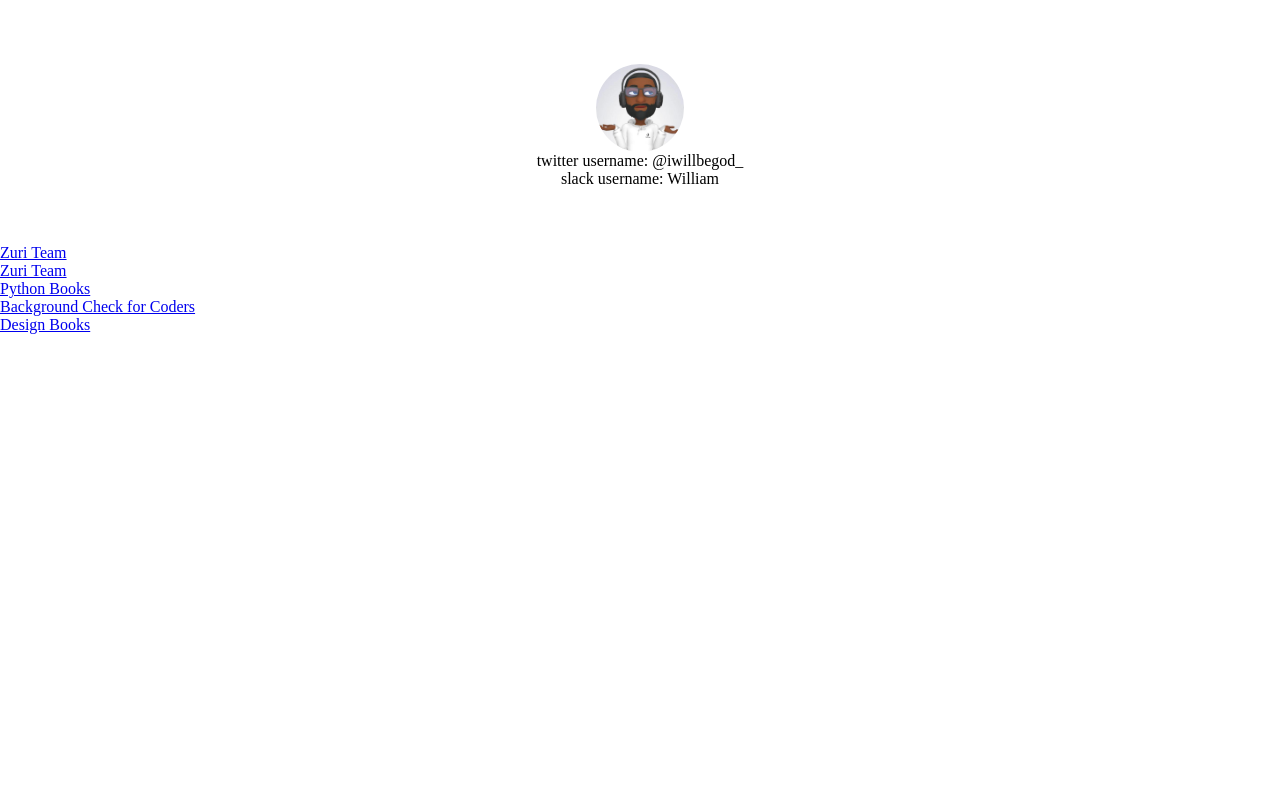
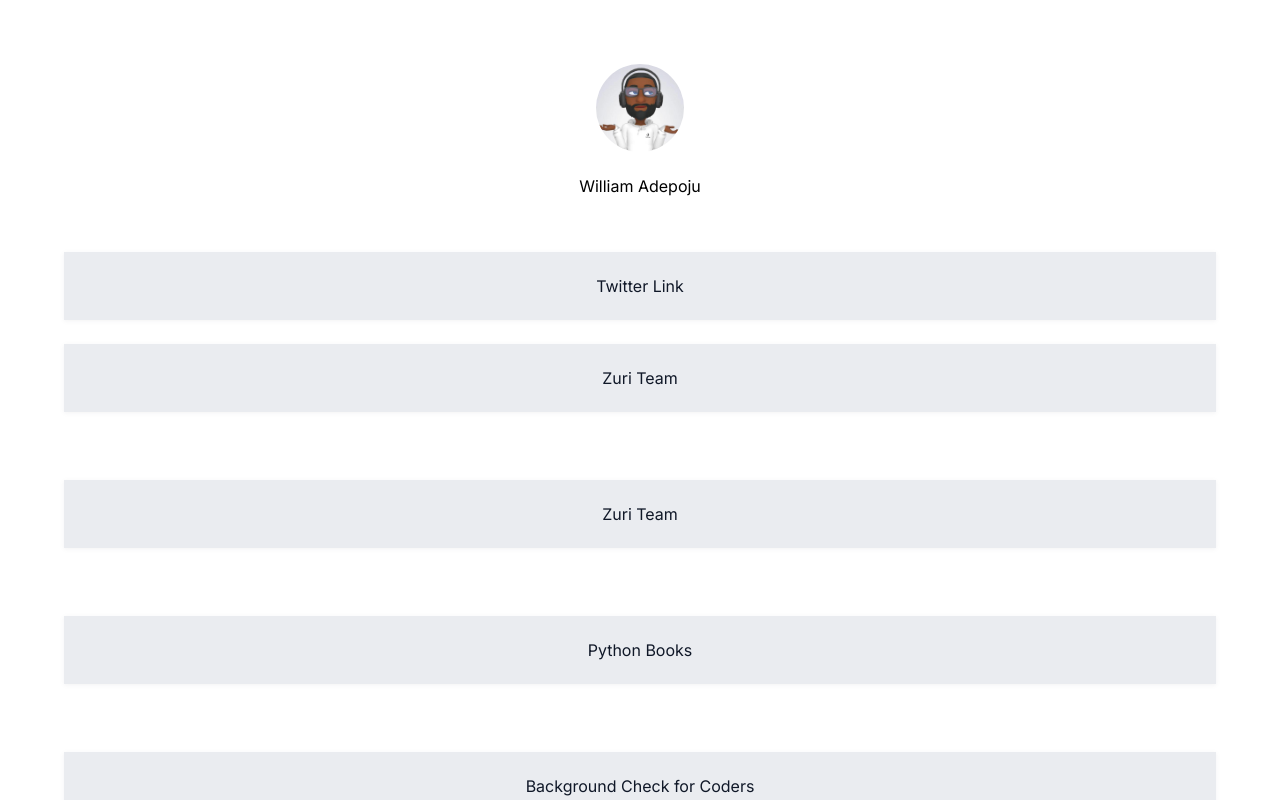
Before and after one commit to Bill-Adepoju/Simple-Links-Tracker, a React (Vite) app in the folder Dashboard task/: page / in a window 1280 px wide. Shown: the top 800 px of the page. Built offline with nearby package versions, Linux system fonts and the light colour scheme.

Commit message:
Add Background Styling to Link Elements in the Links Section

```diff
--- a/Dashboard task/index.html
+++ b/Dashboard task/index.html
@@ -4,6 +4,9 @@
     <meta charset="UTF-8" />
     <link rel="icon" type="image/svg+xml" href="/vite.svg" />
     <meta name="viewport" content="width=device-width, initial-scale=1.0" />
+    <link rel="preconnect" href="https://fonts.googleapis.com">
+    <link rel="preconnect" href="https://fonts.gstatic.com" crossorigin>
+    <link href="https://fonts.googleapis.com/css2?family=Inter:wght@400;500;600;700&display=swap" rel="stylesheet">
     <title>Links</title>
   </head>
   <body>
--- a/Dashboard task/src/components/Links.jsx
+++ b/Dashboard task/src/components/Links.jsx
@@ -1,11 +1,12 @@
 export default function Links(){
     return(
         <div className="links-wrapper">
-            <a href="https://training.zuri.team/" id="btn__zuri">Zuri Team</a> <br />
-            <a href="http://books.zuri.team/" id="books">Zuri Team</a> <br />
-            <a href="https://books.zuri.team/python-for-beginners?ref_id=William" id="book__python">Python Books</a> <br />
-            <a href="https://background.zuri.team/" id="pitch">Background Check for Coders</a>  <br />
-            <a href="https://books.zuri.team/design-rules" id="book__design">Design Books</a> <br />
+            <a href="https://twitter.com/iwillbegod_" className="link-button">Twitter Link</a>
+            <a href="https://training.zuri.team/" id="btn__zuri" className="link-button">Zuri Team</a> <br />
+            <a href="http://books.zuri.team/" id="books" className="link-button">Zuri Team</a> <br />
+            <a href="https://books.zuri.team/python-for-beginners?ref_id=William" id="book__python" className="link-button">Python Books</a> <br />
+            <a href="https://background.zuri.team/" id="pitch" className="link-button">Background Check for Coders</a>  <br />
+            <a href="https://books.zuri.team/design-rules" id="book__design" className="link-button">Design Books</a> <br />
         </div>
     )
 }
--- a/Dashboard task/src/components/Profile.jsx
+++ b/Dashboard task/src/components/Profile.jsx
@@ -6,11 +6,9 @@
     return(
         <div className="profile-wrapper">
             <img src={profileImg} alt="profile image" id="profile__img"/>
-            <div className="twitter-section">
-                <p id="twitter">twitter username: @iwillbegod_</p>
-            </div>
             <div className="slack-section">
-                <p id="slack">slack username: William</p>
+                <p>William Adepoju</p>
+                {/* <p id="slack">slack username: William</p> */}
             </div>
         </div>
     )
--- a/Dashboard task/src/index.css
+++ b/Dashboard task/src/index.css
@@ -2,6 +2,7 @@
   margin: 0;
   padding: 0;
   box-sizing: border-box;
+  font-family: 'Inter', sans-serif;
 }
 .profile-wrapper{
   display: flex;
@@ -16,3 +17,27 @@
   width: 5.5rem;
   border-radius: 17rem;
 }
+
+.slack-section{
+  padding-top: 1.5rem;
+}
+
+.links-wrapper{
+  display: flex;
+  flex-direction: column;
+  justify-content: center;
+  align-items: center;
+  gap: 1.5rem;
+}
+
+.link-button{
+  display: flex;
+  justify-content: center;
+  align-items: center;
+  text-decoration: none;
+  color: #101828;
+  width: 72rem;
+  background: #EAECF0;
+  padding: 1.5rem 2rem;
+  filter: drop-shadow(0px 1px 2px rgba(16, 24, 40, 0.05));
+}
```
